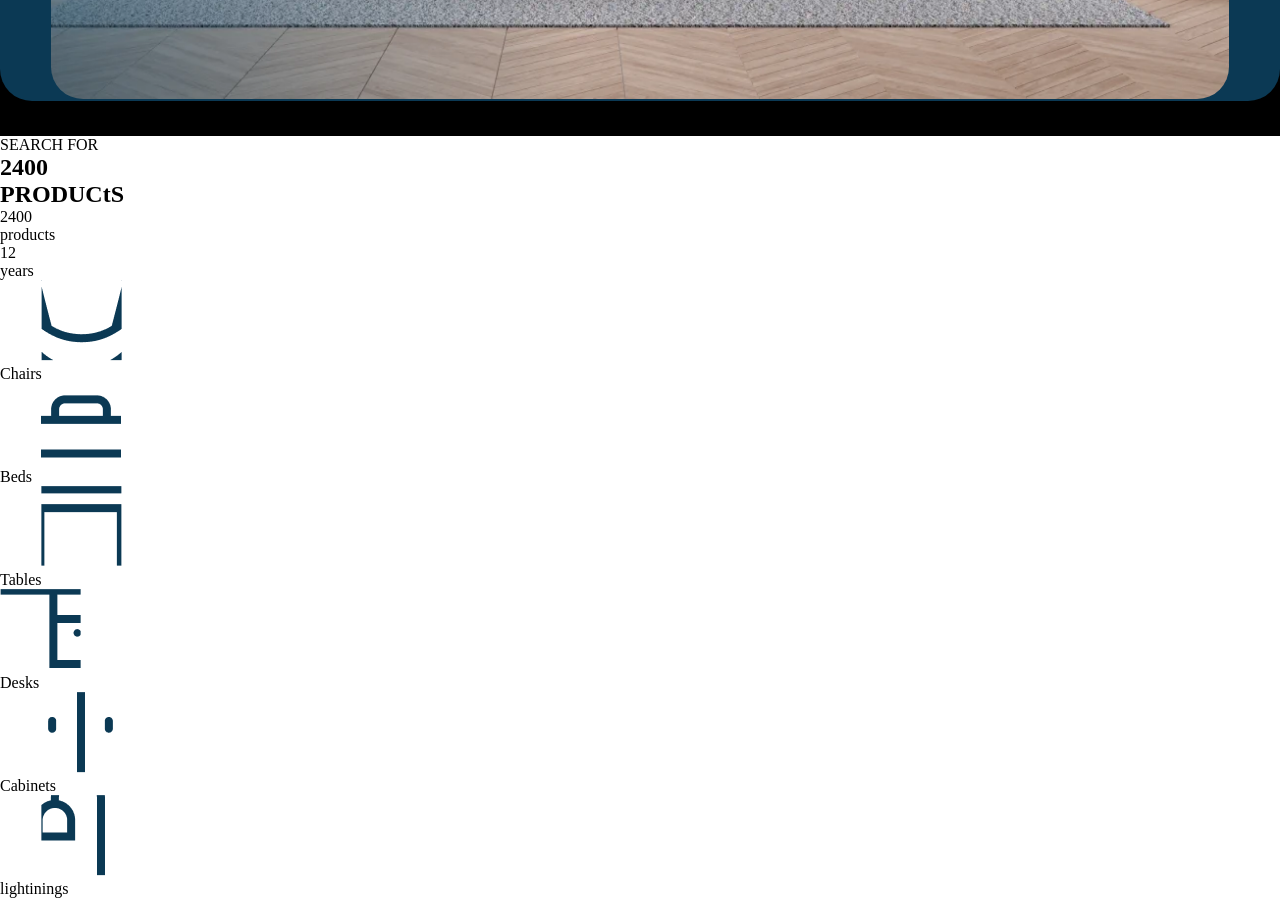
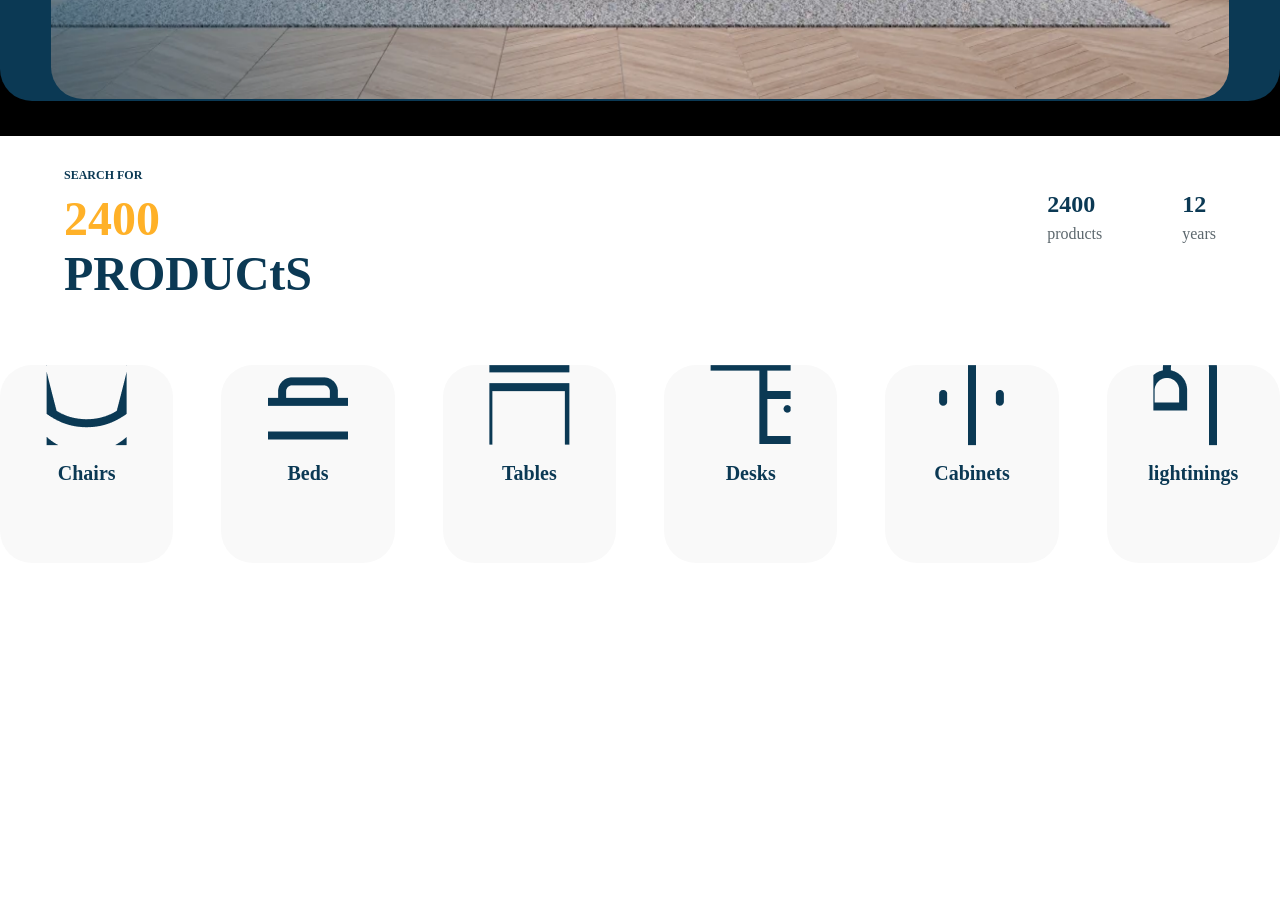
Before and after one commit to attrenate/10x-midterm, a plain HTML site: page index.html in a window 1280 px wide. Shown: the part 800-1698 px from the top of the page. After the commit the page ends 1363 px from the top, so only its background shows below. Drawn offline with nearby package versions, Linux system fonts and the light colour scheme; files that its build step writes are made by us from their sources.

Commit message:
added new section in the main

```diff
--- a/index.scss
+++ b/index.scss
@@ -179,6 +179,91 @@ body{
         }
 
     }
+    main{
+         #products{
+        margin-top: 2rem;
+        display: flex;
+        flex-direction: column;
+        gap: 4rem;
+
+        #products-wrapper{
+            display: flex;
+            flex-direction: column;
+            gap: 0.5rem;
+            .product{
+                display: flex;
+                justify-content: space-between;
+                #h2-p{
+                   color: #0B3954;
+                   font-family: $primary-font-stack;
+                   font-size: 12px;
+                   font-weight: 600;
+                   margin-left: 4rem;
+                }
+                h2{
+                    color: #FFB128;
+                    font-family: $primary-font-stack;
+                    font-weight: 600;
+                    font-size: 3rem;
+                    margin-left: 4rem;
+                    #blue{
+                        font-family: $primary-font-stack;
+                        font-weight: 600;
+                        font-size: 3rem;
+                        color: #0B3954;
+                    }
+                }
+                #statistics{
+                    display: flex;
+                    gap: 1rem;
+                    .yellow-box{
+                        width: 22px;
+                        height: 7px;
+                        background-color: #FFB128;
+                    }
+                    .stat{
+                        font-family: $primary-font-stack;
+                        font-weight: 700;
+                        font-size: 24px;
+                        color: $color-blue-background;
+                        margin-right: 2rem;
+                    }
+                    .grey-text{
+                        font-family: 'Font 2', 'sans-serif';
+                        font-weight: 400;
+                        font-size: 16px;
+                        color: #5C676D;
+                        margin-right: 2rem;
+                    }
+                }
+            }
+        }
+        #list-of-products{
+            display: flex;
+            justify-content: center;
+            gap: 3rem;
+            text-align: center;
+            .lis-item-wrapper{
+                width: 179px;
+                height: 198px;
+                background-color: #F9F9F9;
+                cursor: pointer;
+                border-radius: 2rem;
+                display: flex;
+                flex-direction: column;
+                align-items: center;
+                gap: 1rem;
+                .img-p{
+                    font-family: $primary-font-stack;
+                    font-weight: 600;
+                    font-size: 20px;
+                    color: #0B3954;
+                }
+            }
+        }
+    }
+
+    }
 }
 
 
```
